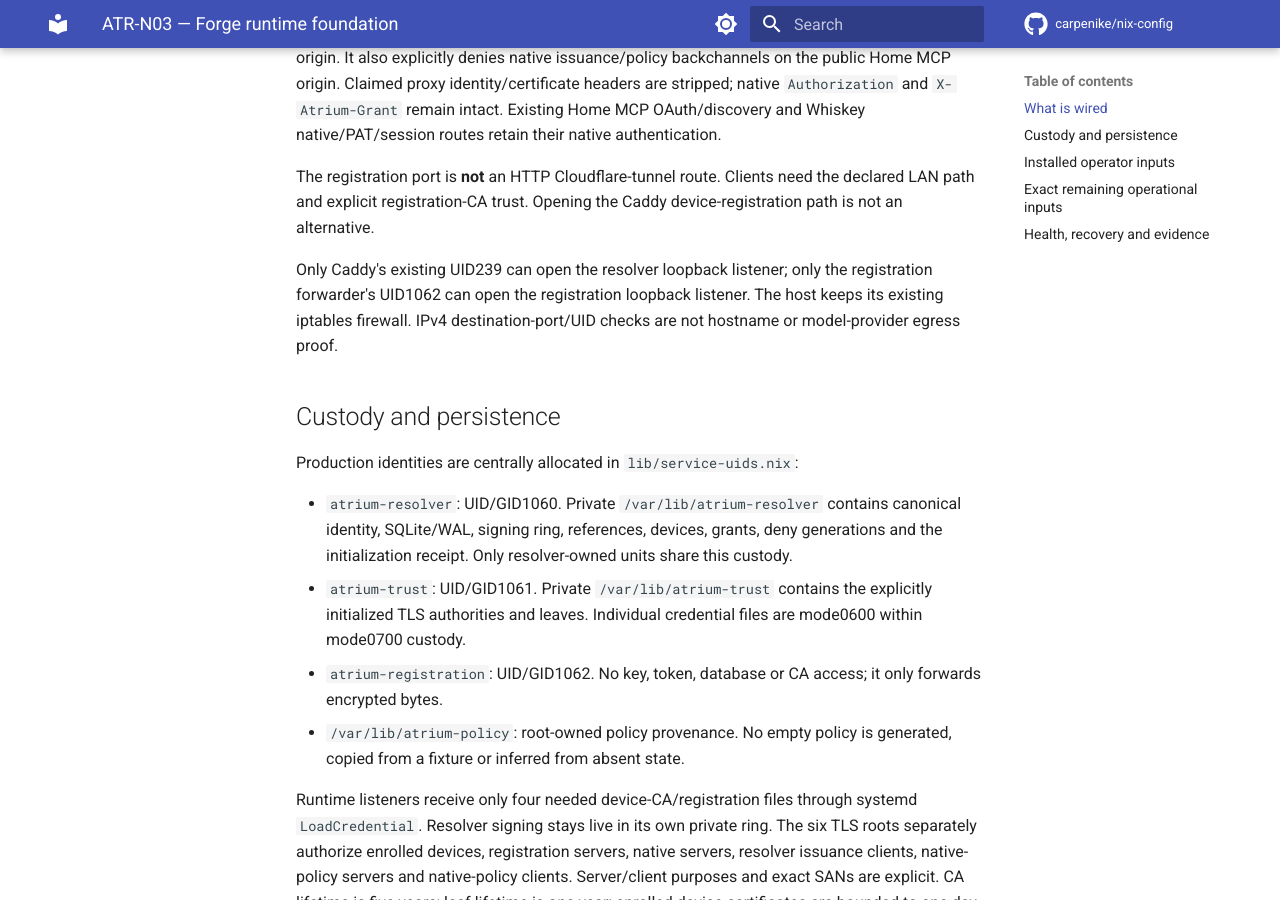
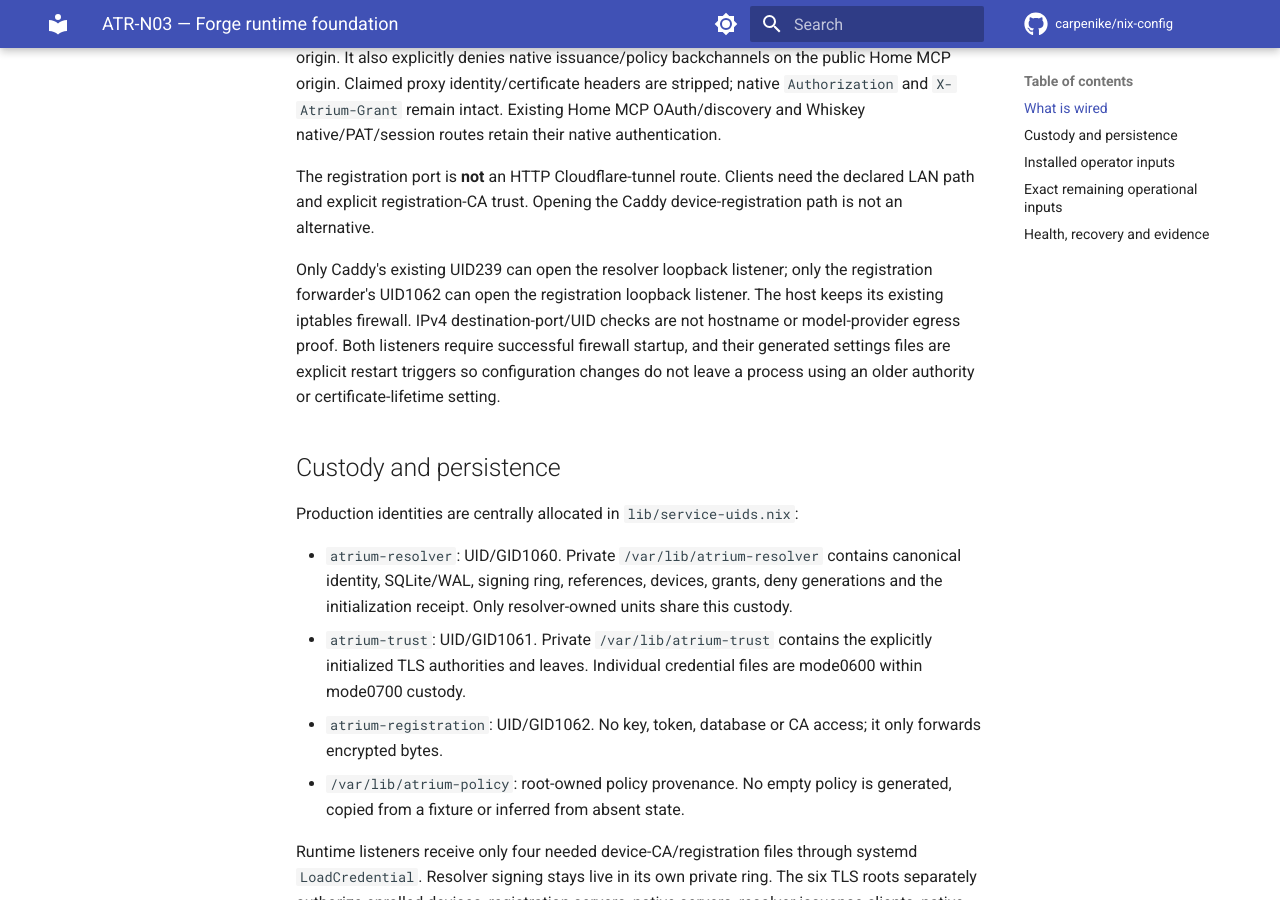
Before and after one commit to carpenike/nix-config, an MkDocs documentation site: the page built from docs/services/atrium-forge-runtime.md, in a window 1280 px wide and 900 px high, scrolled down 1074 px. Built offline with MkDocs 1.6.1 and Material for MkDocs 9.7.7, drawn with Linux system fonts in a browser that asks for light colours; comment, search, counter and statistics services are not loaded.

Commit message:
ATR-N03: bind runtime reloads and new backup protection sets
Require firewall startup for both listeners and track their generated settings as restart triggers. Update strict protection/timer baselines for the three new critical Atrium datasets, asserting their full tiers, no empty/automatic restore, six backup jobs and nine guarded timers rather than relaxing counts.

Co-authored-by: Copilot <223556219+Copilot@users.noreply.github.com>

Copilot-Session: 1e5e7d6d-a45a-4ac0-9fb1-9bf14b3658cb

```diff
--- a/docs/services/atrium-forge-runtime.md
+++ b/docs/services/atrium-forge-runtime.md
@@ -41,6 +41,9 @@ Only Caddy's existing UID239 can open the resolver loopback listener; only the
 registration forwarder's UID1062 can open the registration loopback listener.
 The host keeps its existing iptables firewall. IPv4 destination-port/UID checks
 are not hostname or model-provider egress proof.
+Both listeners require successful firewall startup, and their generated
+settings files are explicit restart triggers so configuration changes do not
+leave a process using an older authority or certificate-lifetime setting.
 
 ## Custody and persistence
 
```
Also changed, not shown: 3 other files.
